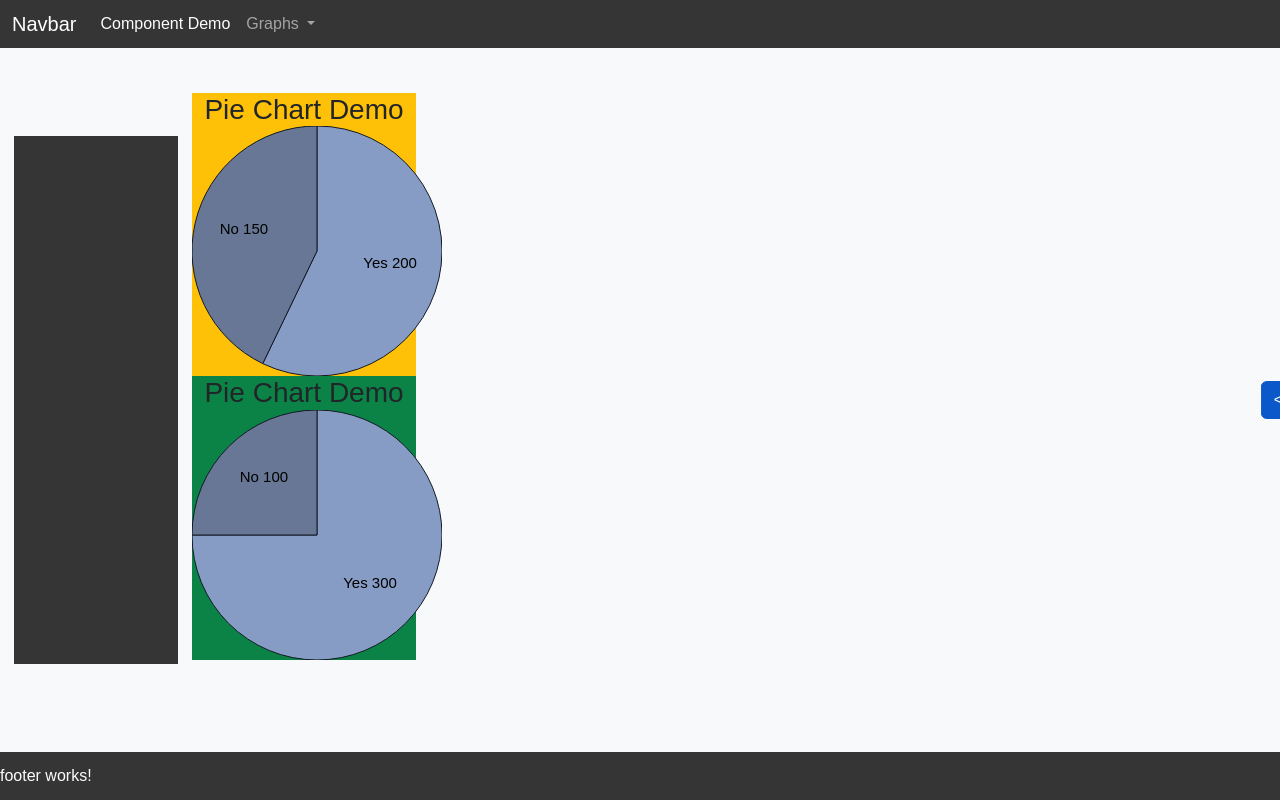
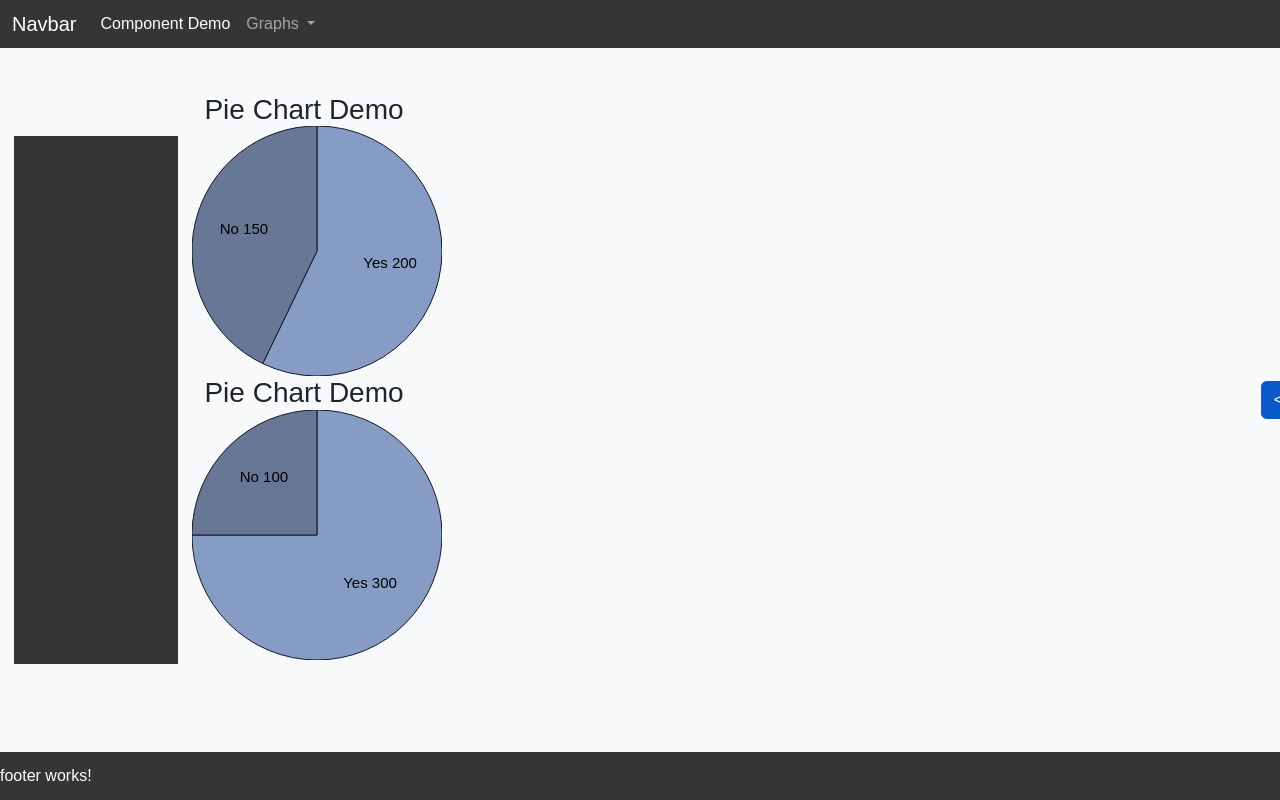
Before and after one commit to lenmahaffey/frontend.angular.material, an Angular app: page /graphs/piechart in a window 1280 px wide. Built offline with nearby package versions, Linux system fonts and the light colour scheme.

Commit message:
remove backgrounds

```diff
--- a/src/app/areas/graphs/pie-chart-demo/pie-chart-demo.component.html
+++ b/src/app/areas/graphs/pie-chart-demo/pie-chart-demo.component.html
@@ -1,6 +1,6 @@
-<div class="pieContainer bg-warning">
+<div class="pieContainer">
   <app-pie-chart [id]="'pieChart'" [data]="data" [title]="chartTitle"></app-pie-chart>
 </div>
-<div class="pieContainer bg-success">
+<div class="pieContainer">
   <app-pie-chart [id]="'pieChart1'" [data]="data1" [title]="chartTitle1"></app-pie-chart>
 </div>
```
